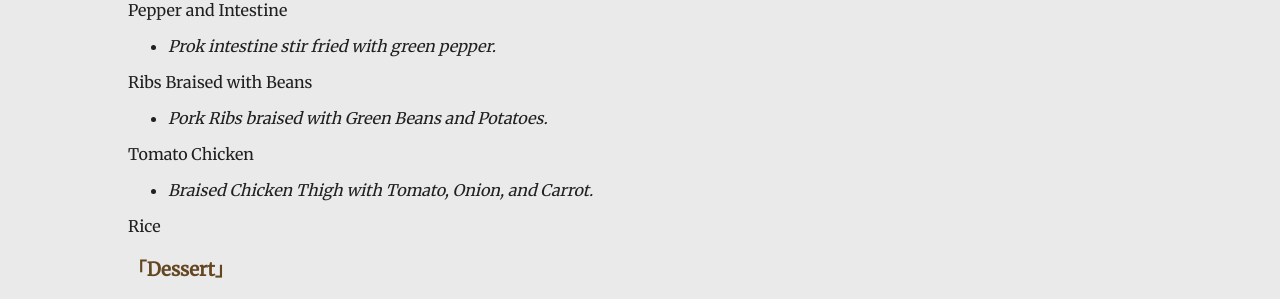
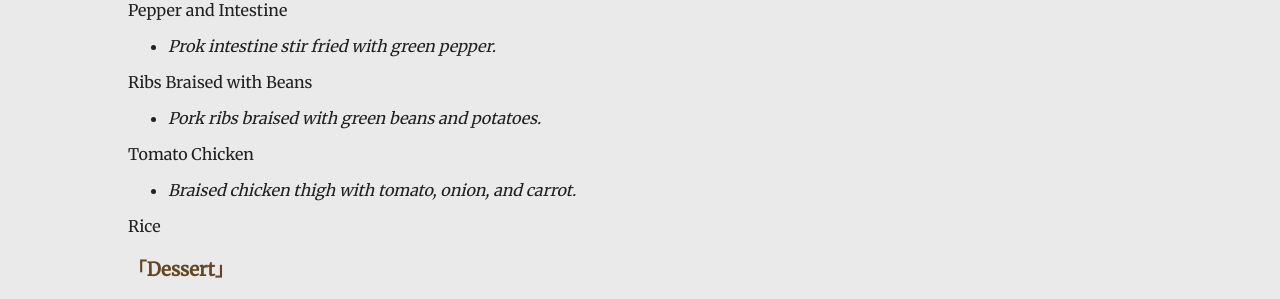
Before and after one commit to Bear-Resort/bear-resort.github.io, a Jekyll site: the page built from menu/092525.md, in a window 1280 px wide and 960 px high. Shown: the part 523-822 px from the top of the window. Built offline with Jekyll 4.4.1, drawn with Linux system fonts in a browser that asks for light colours.

Commit message:
Update 092525.md

```diff
--- a/menu/092525.md
+++ b/menu/092525.md
@@ -22,11 +22,11 @@ title: "Menu"
 
 <span class="eng">Ribs Braised with Beans</span><span class="chn">排骨燉豆角</span>
 
-- <i><span class="eng">Pork Ribs braised with Green Beans and Potatoes.</span><span class="chn">猪排骨炖豆角及馬鈴薯.</span></i>
+- <i><span class="eng">Pork ribs braised with green beans and potatoes.</span><span class="chn">猪排骨炖豆角及馬鈴薯.</span></i>
 
 <span class="eng">Tomato Chicken</span><span class="chn">番茄雞腿</span>
 
-- <i><span class="eng">Braised Chicken Thigh with Tomato, Onion, and Carrot.</span><span class="chn">番茄洋蔥及紅蘿蔔搭配雞大腿.</span></i>
+- <i><span class="eng">Braised chicken thigh with tomato, onion, and carrot.</span><span class="chn">番茄洋蔥及紅蘿蔔搭配雞大腿.</span></i>
 
 <span class="eng">Rice</span><span class="chn">米飯</span>
 
```
